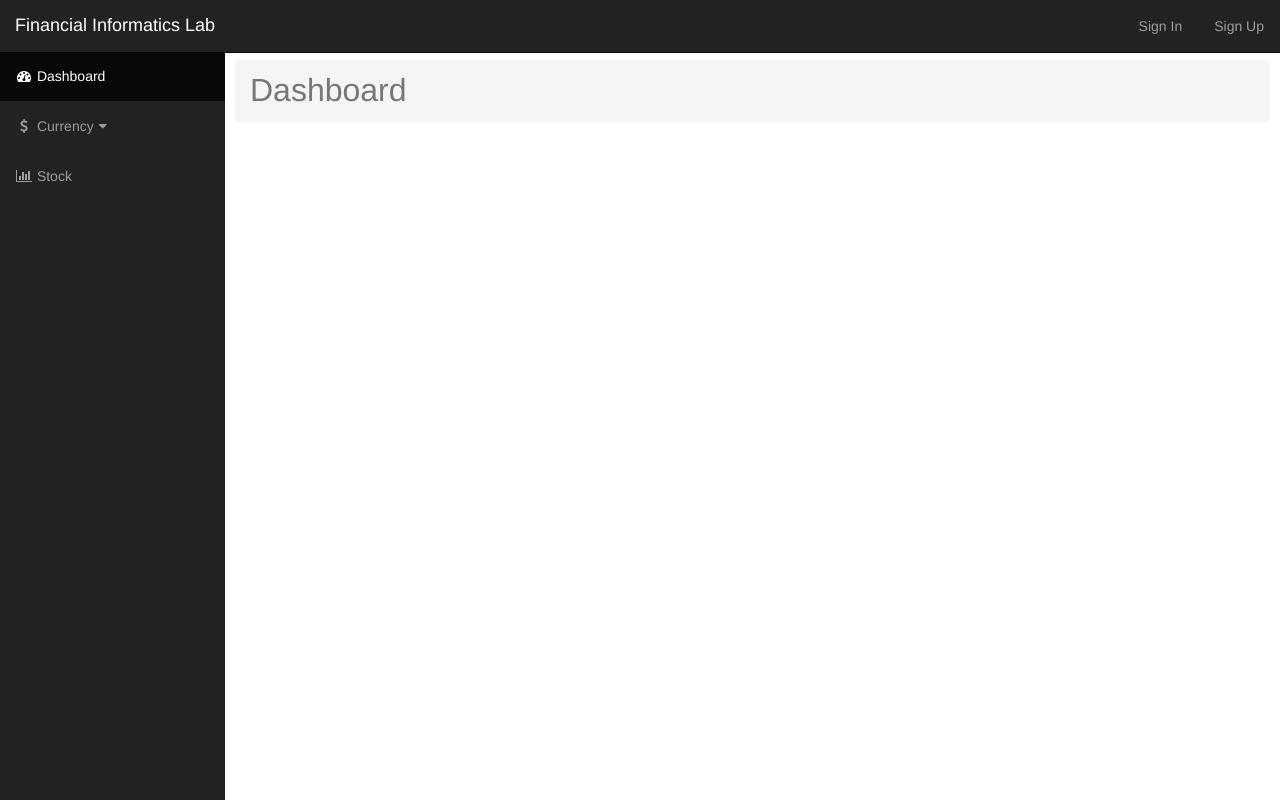
After one commit to bu-met-filab/MetFilab, a Django app: template MetFilab/MetFilabApp/templates/DashBoard.html in a window 1280 px wide. The commit adds this page. Run offline with Django 3.2, Linux system fonts and the light colour scheme; the template is opened without the code that fills it, so the values that code supplies are empty; some libraries are stand-ins or nearby versions.

Commit message:
Newfeature/Add Dashboard and SideBar

```diff
--- a/MetFilab/MetFilab/urls.py
+++ b/MetFilab/MetFilab/urls.py
@@ -23,6 +23,7 @@ urlpatterns = [
 
     # Home
     url(r'^$', home.home_page),
+    url(r'^dashboard', home.dash_board),
 
     # Account
 	url(r'^signin', users.signin),
--- a/MetFilab/MetFilabApp/static/css/sb-admin.css
+++ b/MetFilab/MetFilabApp/static/css/sb-admin.css
@@ -158,6 +158,20 @@ ul.alert-dropdown {
     color: #fff;
 }
 
+.navbar-inverse .navbar-nav > li > ul > .active > a,
+.navbar-inverse .navbar-nav > li > ul > .active > a:hover,
+.navbar-inverse .navbar-nav > li > ul > .active > a:focus {
+    color: #fff;
+    background-color: #080808;
+}
+
+.navbar-inverse .navbar-nav > li > ul > li > ul > .active > a,
+.navbar-inverse .navbar-nav > li > ul > li > ul > .active > a:hover,
+.navbar-inverse .navbar-nav > li > ul > li > ul > .active > a:focus {
+    color: #fff;
+    background-color: #080808;
+}
+
 /* Flot Chart Containers */
 
 .flot-chart {
--- a/MetFilab/MetFilabApp/templates/Currency.html
+++ b/MetFilab/MetFilabApp/templates/Currency.html
@@ -9,7 +9,8 @@
 		<div class="row">
 			<div class="col-lg-12">
 				<ol class="breadcrumb">
-					<li style="font-size: xx-large;">Currency</li>
+					<li><a href="/">Dashboard</a></li>
+					<li class="active" style="font-size: xx-large;">One Currency to Many Factors</li>
 	<!-- 				<li><a href="/req/projects">Dashboard</a></li>
 					<li><a href="/req/projectdetail/{{ project.id }}">{{ project.title }}</a></li>
 					<li class="active" style="font-size: xx-large;">
@@ -75,7 +76,7 @@
 				<table id="CurrencyTable"></table>
 			</div>
 			<!-- For Chart -->
-			<div class="col-md-12 col-lg-8 col-lg-offset-4">
+			<div class="col-md-12 col-lg-12">
 				<div id="CurrencyChart"></div>
 			</div>
 		</div>
--- /dev/null
+++ b/MetFilab/MetFilabApp/templates/DashBoard.html
@@ -0,0 +1,20 @@
+{% extends "SideBarBase.html" %}
+
+{% block content2 %}
+
+<div class="wrapper">
+	<div class="page-wrapper">
+		<div class="row">
+			<div class="col-lg-12">
+				<ol class="breadcrumb">
+					<li class="active" style="font-size: xx-large;">
+						Dashboard
+					</li>
+				</ol>
+			</div>
+		</div>
+
+	</div>
+</div>
+
+{% endblock content2 %}
--- a/MetFilab/MetFilabApp/templates/SideBarBase.html
+++ b/MetFilab/MetFilabApp/templates/SideBarBase.html
@@ -5,7 +5,7 @@
 <div class="navbar-inverse">
 	<div class="navbar-collapse collapse" aria-expanded="false" style="height: 1px;">
         <ul class="nav navbar-nav side-nav">
-            {% if project %}
+            {% if page != None %}
             <li>
             {% else %}
             <li class="active">
@@ -13,6 +13,37 @@
                 <a href="/"><i class="fa fa-fw fa-dashboard"></i> Dashboard</a>
             </li>
 
+            <li>
+                <a href="javascript:void(0);" data-toggle="collapse" data-target="#sidebar_currency" data-proj-sidebar="Currency" >
+                    <i class="fa fa-fw fa-dollar"></i> Currency<i class="fa fa-fw fa-caret-down"></i>
+                </a>
+                {% if page in "currency1,currency2" %}
+                <ul id="sidebar_currency" class="collapse in" aria-expanded="true">
+                {% else %}
+                <ul id="sidebar_currency" class="collapse" aria-expanded="false">
+                {% endif %}
+                    {% if page == "currency1" %}
+                    <li class="active">
+                    {% else %}
+                    <li>
+                    {% endif %}
+                        <a href="/currency/search"><i class="fa fa-fw fa-search"></i>
+                            Many Factors
+                        </a>
+                    </li>
+                    <li>
+                        <a href=""><i class="fa fa-fw fa-search"></i>
+                            Many Currencies
+                        </a>
+                    </li>
+                </ul>
+            </li>
+
+            <li>
+                <a href="" data-toggle="collapse" data-target="#sidebar_stock" data-proj-sidebar="Stock" >
+                    <i class="fa fa-fw fa-bar-chart-o"></i> Stock<!-- <i class="fa fa-fw fa-caret-down"></i> -->
+                </a>
+            </li>
         </ul>
     </div>
 </div>
--- a/MetFilab/MetFilabApp/views/currency.py
+++ b/MetFilab/MetFilabApp/views/currency.py
@@ -77,4 +77,4 @@ def search(request):
 		# 	return HttpResponse(form.non_field_errors)
 	else:
 		form = SearchCurrencyForm()
-	return render(request, 'Currency.html', {'form': form, 'actionUrl': '/currency/search'})
+	return render(request, 'Currency.html', {'form': form, 'actionUrl': '/currency/search', 'page': 'currency1'})
--- /dev/null
+++ b/requirements.txt
@@ -0,0 +1,3 @@
+Django==1.8.2
+MySQL-python==1.2.5
+wheel==0.24.0
```
Also changed, not shown: 1 other file.
